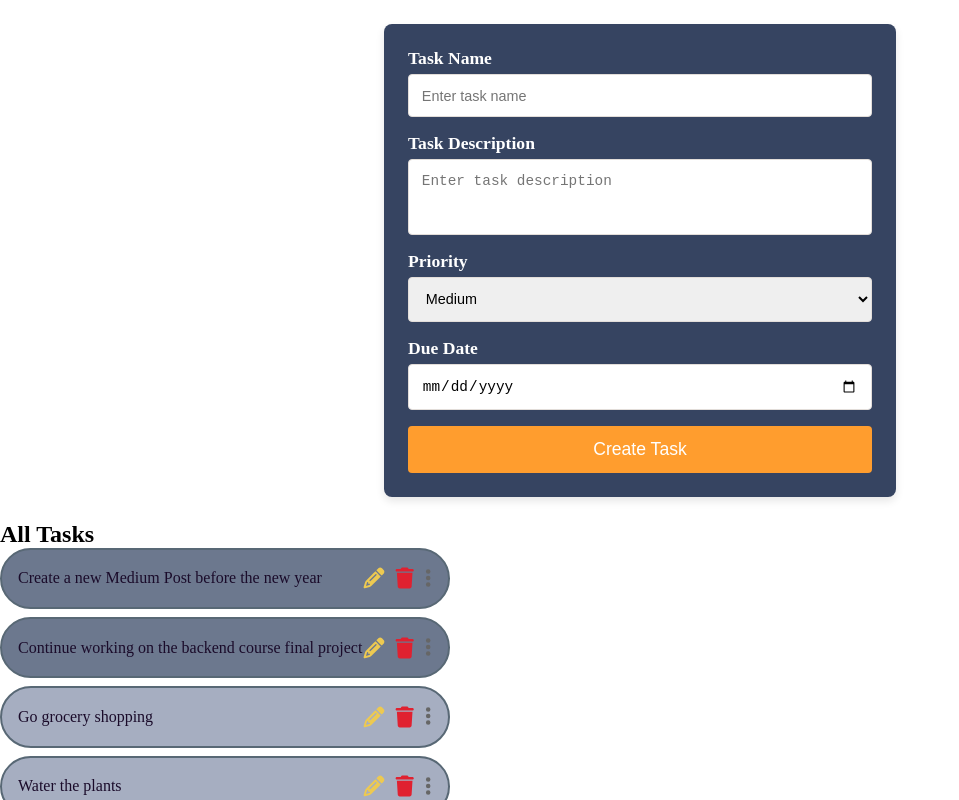
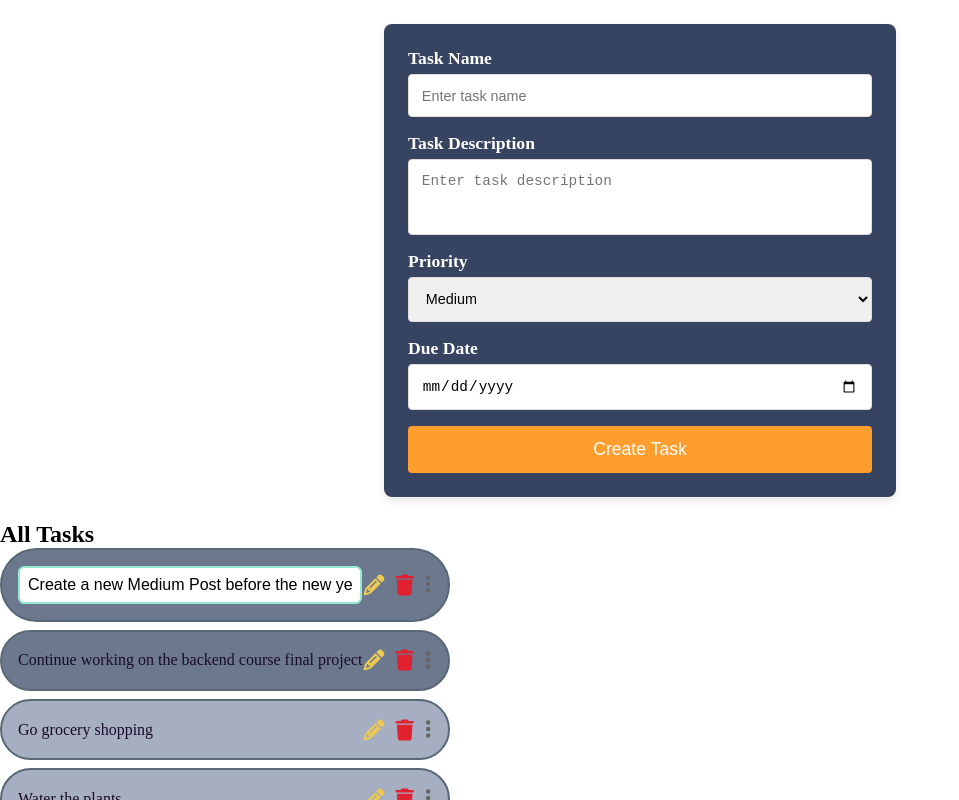
Before and after one commit to ezgsnyrt/to-do-list, a React (Create React App) app in the folder client/: page / in a window 1280 px wide. Both pictures are taken after a click on the icon 374 px from the left and 578 px from the top of the page. Shown: the top 800 px of the page, without its empty margins (0-959 px from the left). Built offline with nearby package versions, Linux system fonts and the light colour scheme.

Commit message:
Activated editing tasks with Enter key support, saving edited task titles, and deleting tasks using the delete-icon
Activated task deletion with delete-icon

Activated task edit using the edit-icon

Added styles for editable task input

```diff
--- a/client/src/components/TaskBoard.js
+++ b/client/src/components/TaskBoard.js
@@ -9,10 +9,13 @@ import {
 } from "@fortawesome/free-solid-svg-icons";
 
 const TaskBoard = ({ allTasks }) => {
+    const [tasks, setTasks] = useState(allTasks);
     const [expandedTaskId, setExpandedTaskId] = useState(null);
+    const [editingTaskId, setEditingTaskId] = useState(null);
+    const [editedTaskTitle, setEditedTaskTitle] = useState("");
 
     // Sort tasks from high to low priority
-    const sortedTasks = [...allTasks].sort((a, b) => {
+    const sortedTasks = [...tasks].sort((a, b) => {
         const priorityOrder = { high: 1, medium: 2, low: 3 };
         return priorityOrder[a.priority] - priorityOrder[b.priority];
     });
@@ -23,6 +26,38 @@ const TaskBoard = ({ allTasks }) => {
 
     const closeDropdown = () => {
         setExpandedTaskId(null);
+    };
+
+    // Edit the task when edit-icon is clicked
+    const startEditing = (taskId, currentTitle) => {
+        setEditingTaskId(taskId);
+        setEditedTaskTitle(currentTitle);
+    };
+
+    // Save the edited task title and exit editing mode
+    const saveTaskName = () => {
+        if (editingTaskId) {
+            setTasks((prevTasks) =>
+                prevTasks.map((task) =>
+                    task.id === editingTaskId
+                        ? { ...task, title: editedTaskTitle }
+                        : task
+                )
+            );
+            setEditingTaskId(null);
+            setEditedTaskTitle("");
+        }
+    };
+
+    const handleKeyDown = (e) => {
+        if (e.key === "Enter") {
+            saveTaskName();
+        }
+    };
+
+    // Delete the task when delete-icon is clicked
+    const deleteTask = (taskId) => {
+        setTasks((prevTasks) => prevTasks.filter((task) => task.id !== taskId));
     };
 
     return (
@@ -37,7 +72,20 @@ const TaskBoard = ({ allTasks }) => {
                             key={task.id}
                             className={`task-list-item ${task.priority}-priority`}
                         >
-                            <span>{task.title}</span>
+                            {editingTaskId === task.id ? (
+                                <input
+                                    type="text"
+                                    value={editedTaskTitle}
+                                    onChange={(e) =>
+                                        setEditedTaskTitle(e.target.value)
+                                    }
+                                    onKeyDown={handleKeyDown}
+                                    onBlur={saveTaskName}
+                                    className="edit-task-input"
+                                />
+                            ) : (
+                                <span>{task.title}</span>
+                            )}
                             <div className="task-actions">
 
                                 {/* Edit Icon */}
@@ -46,9 +94,7 @@ const TaskBoard = ({ allTasks }) => {
                                     className="icon edit-icon"
                                     title="Edit"
                                     onClick={() =>
-                                        console.log(
-                                            `Edit the task: ${task.title}`
-                                        )
+                                        startEditing(task.id, task.title)
                                     }
                                 />
 
@@ -57,11 +103,7 @@ const TaskBoard = ({ allTasks }) => {
                                     icon={faTrash}
                                     className="icon delete-icon"
                                     title="Delete"
-                                    onClick={() =>
-                                        console.log(
-                                            `Delete the task: ${task.title}`
-                                        )
-                                    }
+                                    onClick={() => deleteTask(task.id)}
                                 />
 
                                 {/* More Icon */}
--- a/client/src/styles/TaskBoard.css
+++ b/client/src/styles/TaskBoard.css
@@ -117,3 +117,16 @@
 .low-priority {
     background-color: #cfd5e1;
 }
+
+/* Edit task when clicked */
+.edit-task-input {
+    flex: 1;
+    font-size: 1rem;
+    padding: 0.5rem;
+    border: 2px solid #98e9d0;
+    border-radius: 0.4rem;
+    outline: none;
+}
+.edit-task-input:focus {
+    border-color: #6c788e;
+}
```
